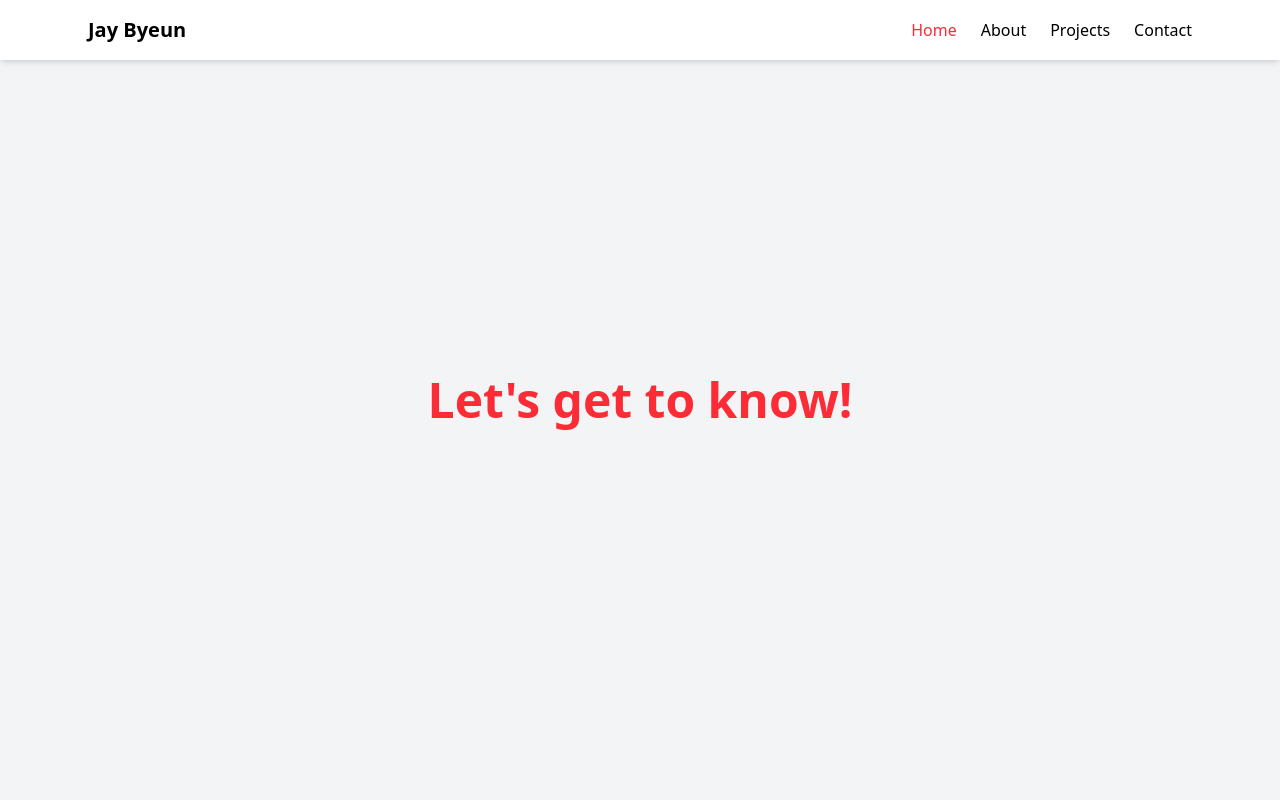
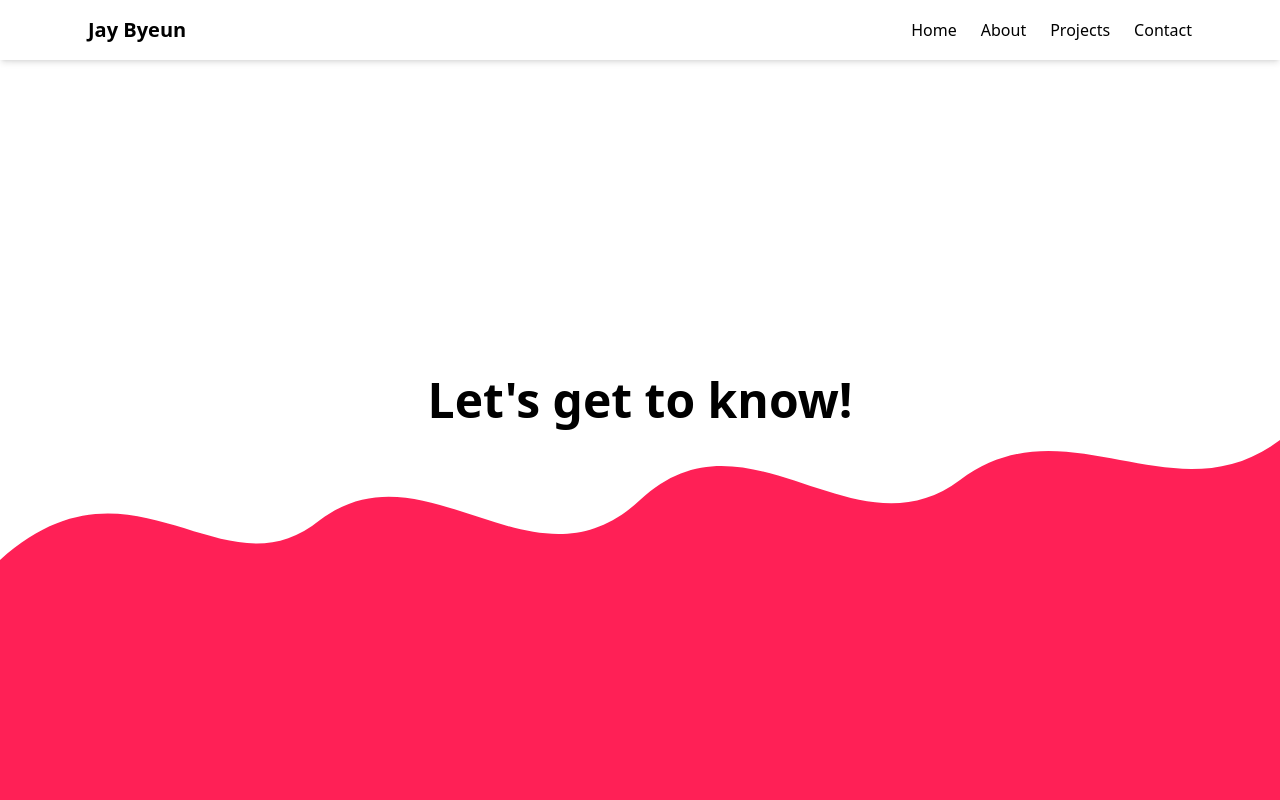
Before and after one commit to JayByeun/my-profile, a React (Vite) app: page / in a window 1280 px wide. Shown: the top 800 px of the page. Built offline with nearby package versions, Linux system fonts and the light colour scheme.

Commit message:
Added animation to home

```diff
--- a/src/components/nav/Home.tsx
+++ b/src/components/nav/Home.tsx
@@ -2,9 +2,33 @@ const Home = () => {
   return (
     <section
       id="home"
-      className="min-h-screen flex items-center justify-center bg-gray-100"
+      className="relative min-h-screen flex items-center justify-center overflow-hidden group group-hover:text-white"
     >
-      <div className="font-heading font-bold text-5xl text-red-500">
+      {/* Bottom half white */}
+      <div className="absolute bottom-0 left-0 w-full h-1/2 bg-white"></div>
+
+      {/* Top half rose with wave border */}
+      <div className="absolute bottom-0 left-0 w-full h-1/2 bg-rose-500 transition-all duration-700 ease-in-out group-hover:h-full">
+        {/* Wavy top border */}
+        <svg
+          className="absolute top-0 left-0 w-full h-50"
+          viewBox="0 0 1440 100"
+          preserveAspectRatio="none"
+        >
+          <path
+            d="M0,80
+               C150,20 250,100 360,60
+               C480,20 600,100 720,50
+               C840,0 960,80 1080,40
+               C1200,0 1320,60 1440,20
+               L1440,0 L0,0 Z"
+            fill="#FFFFFF" /* rose color */
+          />
+        </svg>
+      </div>
+
+      {/* Center text */}
+      <div className="relative z-10 font-heading font-bold text-5xl text-black group-hover:text-white transition-colors duration-700">
         Let's get to know!
       </div>
     </section>
--- a/src/components/nav/Navbar.tsx
+++ b/src/components/nav/Navbar.tsx
@@ -7,18 +7,27 @@ const Navbar = () => {
   return (
     <nav className="fixed top-0 w-full bg-white shadow-md z-50">
       <div className="max-w-6xl mx-auto flex justify-between items-center py-4 px-6">
-        <div className="font-bold text-xl">Jay Byeun</div>
+        <Link
+          to={"home"}
+          spy={true}
+          smooth={true}
+          offset={-70}
+          duration={500}
+          className="font-bold text-xl cursor-pointer hover:text-rose-400"
+        >
+          Jay Byeun
+        </Link>
         <ul className="flex space-x-6">
           {links.map((link) => (
             <li key={link}>
               <Link
-                activeClass="text-red-500"
+                activeClass="text-500"
                 to={link.toLowerCase()}
                 spy={true}
                 smooth={true}
                 offset={-70}
                 duration={500}
-                className="cursor-pointer hover:text-red-500"
+                className="cursor-pointer hover:text-rose-400"
               >
                 {link}
               </Link>
```
Also changed, not shown: tailwind.config.cjs (renamed from tailwind.config.js).
